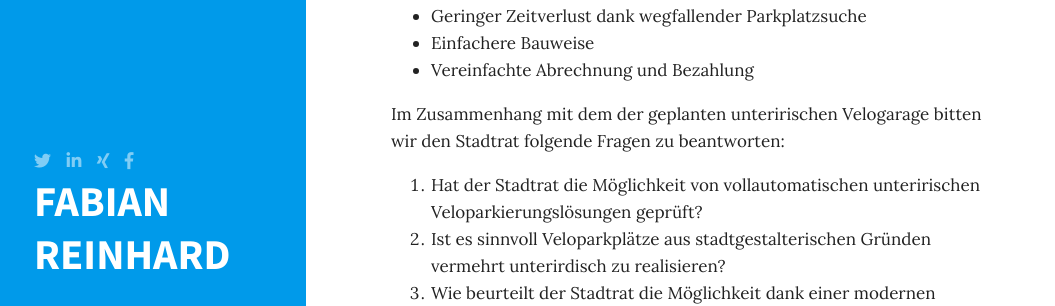
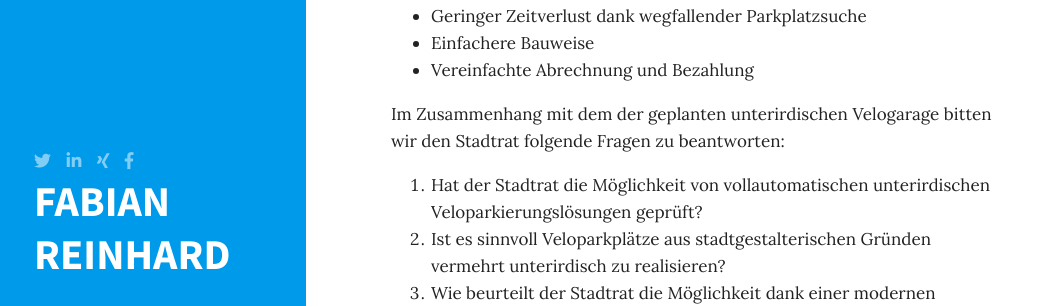
Before and after one commit to freinhard/freinhard.github.io, a Jekyll site: the page built from _posts/2018-09-24-vollautomatische-velotiefgarage.md, in a window 1280 px wide and 900 px high, scrolled down 701 px. Shown: the part 157-463 px from the top of the window, without its empty margins (0-1055 px from the left). Built offline with Jekyll 4.4.1, drawn with Linux system fonts in a browser that asks for light colours; nearby versions of some CDN libraries; comment, search, counter and statistics services are not loaded.

Commit message:
Correct typo

```diff
--- a/_posts/2018-09-24-vollautomatische-velotiefgarage.md
+++ b/_posts/2018-09-24-vollautomatische-velotiefgarage.md
@@ -21,9 +21,9 @@ Solche unterirdischen, vollautomatischen Anlagen könnten gegenüber der geplant
 -	Einfachere Bauweise
 -	Vereinfachte Abrechnung und Bezahlung
 
-Im Zusammenhang mit dem der geplanten unteririschen Velogarage bitten wir den Stadtrat folgende Fragen zu beantworten:
+Im Zusammenhang mit dem der geplanten unterirdischen Velogarage bitten wir den Stadtrat folgende Fragen zu beantworten:
 
-1. Hat der Stadtrat die Möglichkeit von vollautomatischen unteririschen Veloparkierungslösungen geprüft?
+1. Hat der Stadtrat die Möglichkeit von vollautomatischen unterirdischen Veloparkierungslösungen geprüft?
 2. Ist es sinnvoll Veloparkplätze aus stadtgestalterischen Gründen vermehrt unterirdisch zu realisieren?
 3. Wie beurteilt der Stadtrat die Möglichkeit dank einer modernen Parkierungstechnologie kleine und dezentrale Parkierungsmöglichkeiten im Zufahrtsbereich zum Bahnhof und verteilt in der Stadt zu realisieren?
 4. Haben die Verzögerungen in der Umsetzung der autofreien Bahnhofstrasse etwas mit dem geplanten Bau zu tun?
```
